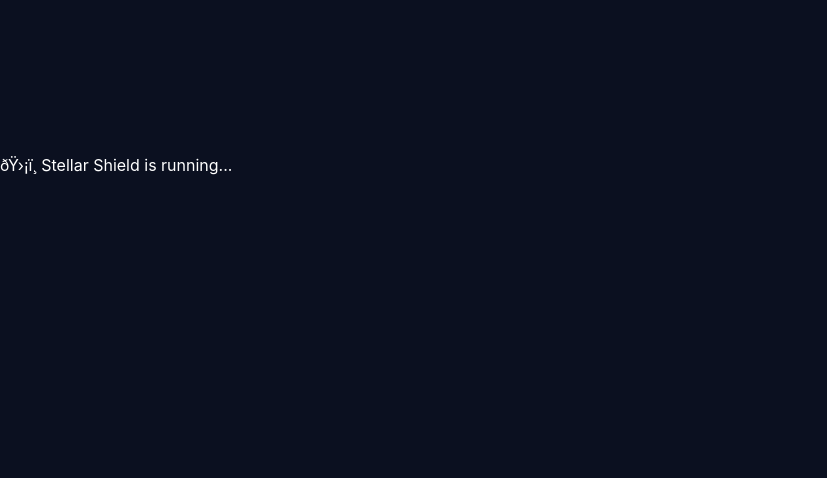
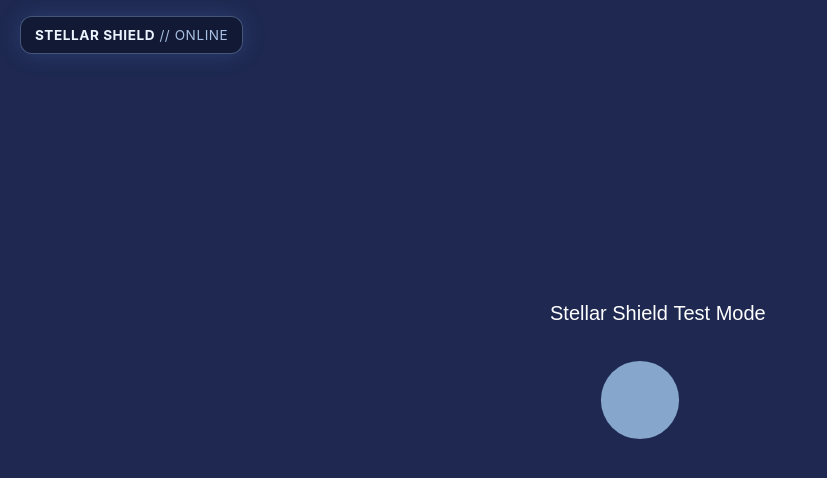
Before and after one commit to CraftingBuilds/RitualGrimoire-Stellar-Shield, a plain HTML site: page web_ui/index.html in a window 1280 px wide. Shown: the whole page, without its empty margins (0-827 px from the left). Drawn offline with Linux system fonts and the light colour scheme.

Commit message:
Fix the broken HTML markup and make the web UI load correctly with a working canvas app entrypoint

```diff
--- a/web_ui/index.html
+++ b/web_ui/index.html
@@ -1,49 +1,83 @@
 <!DOCTYPE html>
-<html lang=“en”>
+<html lang="en">
   <head>
-  <meta charset=“UTF-8” />
-  <meta name=“viewport” content=“width=device-width, initial-scale=1.0, viewport-fit=cover” />
-  <title>Stellar Shield – Test Mode</title>
+    <meta charset="UTF-8" />
+    <meta name="viewport" content="width=device-width, initial-scale=1.0, viewport-fit=cover" />
+    <title>Stellar Shield</title>
     <style>
+      :root {
+        --bg-0: #040816;
+        --bg-1: #0f1d3a;
+        --panel: rgba(15, 22, 46, 0.78);
+        --line: rgba(164, 203, 255, 0.35);
+        --text: #eaf5ff;
+        --muted: #a9bfe3;
+        --glow: rgba(132, 201, 255, 0.72);
+      }
+
+      * { box-sizing: border-box; }
+
       html, body {
         margin: 0;
-      padding: 0;
-      background: #0b1020;
-      color: white;
-      font-family: -apple-system, BlinkMacSystemFont, “Segoe UI”, Roboto, Oxygen, Ubuntu, sans-serif;
+        width: 100%;
         height: 100%;
         overflow: hidden;
+        background: radial-gradient(circle at center, var(--bg-1), var(--bg-0) 60%);
+        color: var(--text);
+        font-family: -apple-system, BlinkMacSystemFont, "Segoe UI", Roboto, Helvetica, Arial, sans-serif;
+      }
+
+      body {
+        display: grid;
+        place-items: center;
       }
 
       #shield-canvas {
         display: block;
         width: 100vw;
         height: 100vh;
+        background: transparent;
         touch-action: none;
       }
 
-    .loading-text {
-      position: absolute;
-      top: 10px;
+      .status {
+        position: fixed;
         left: 20px;
-      font-size: 14px;
-      opacity: 0.6;
+        top: 16px;
+        z-index: 10;
+        min-width: 200px;
+        padding: 10px 14px;
+        border: 1px solid var(--line);
+        border-radius: 12px;
+        background: var(--panel);
+        color: var(--muted);
+        backdrop-filter: blur(8px);
+        box-shadow: 0 0 24px rgba(96, 162, 255, 0.18);
+        font-size: 0.85rem;
+        letter-spacing: 0.04em;
+        text-transform: uppercase;
+      }
+
+      .status strong {
+        color: var(--text);
       }
     </style>
   </head>
   <body>
+    <canvas id="shield-canvas"></canvas>
+    <div class="status"><strong>Stellar Shield</strong> // online</div>
 
-  <canvas id=“shield-canvas”></canvas>
-  <div class=“loading-text”>🛡️ Stellar Shield is running...</div>
+    <script type="module">
+      import { runApp } from './app.js';
 
-  <script type=“module”>
-    import { runApp } from ‘./app.js’;
+      const canvas = document.getElementById('shield-canvas');
+      if (!canvas) {
+        throw new Error('Canvas element not found.');
+      }
 
-    const canvas = document.getElementById(‘shield-canvas’);
-    runApp({ canvas }).catch(err => {
-      console.error(“❌ Failed to run Stellar Shield:”, err);
+      runApp({ canvas }).catch((error) => {
+        console.error('Failed to run Stellar Shield:', error);
       });
     </script>
-
   </body>
 </html>
```
Lines whose indentation alone changed are shown as unchanged.
